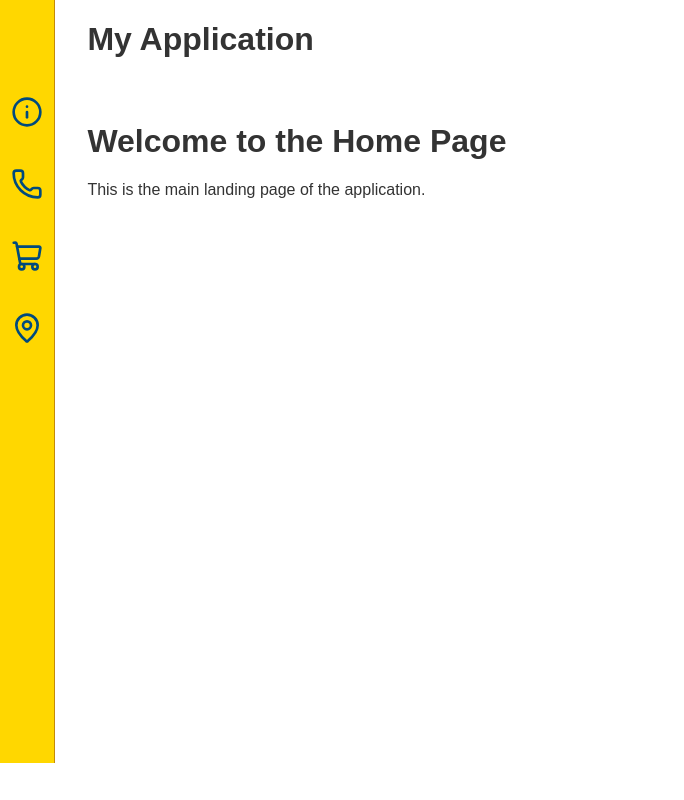
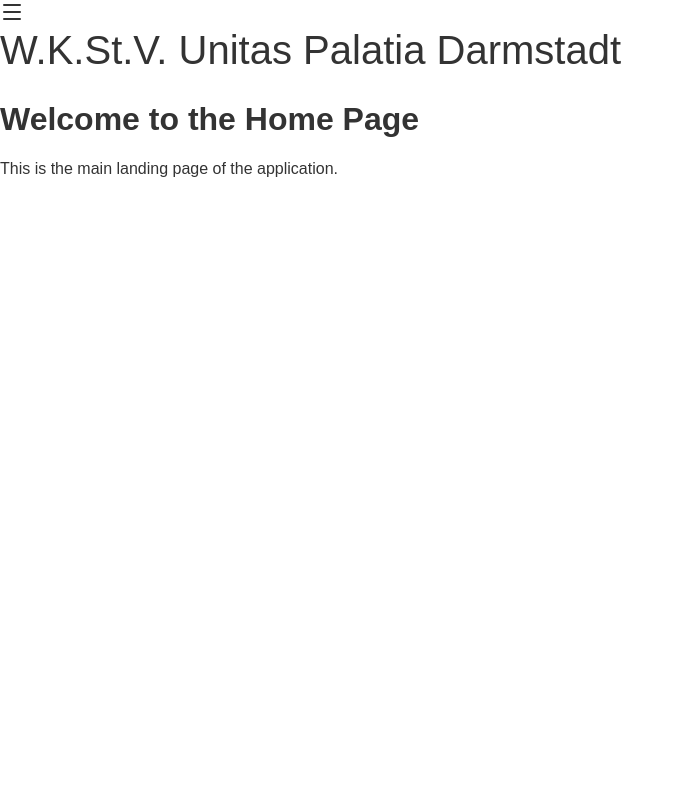
Before and after one commit to thomasklausriedel/palatiaWebsite, a React (Vite) app in the folder frontend/: page / in a window 1280 px wide. Shown: the whole page, without its empty margins (0-684 px from the left). Built offline with nearby package versions, Linux system fonts and the light colour scheme.

Commit message:
make sidebar and overlay

```diff
--- a/frontend/src/layouts/RootLayout.scss
+++ b/frontend/src/layouts/RootLayout.scss
@@ -1,17 +1,16 @@
-.sidebar-container {
-    margin-right: 32px;
-    border-right: 1px solid #c38a08;
-    padding: 8px;
-    background-color: $secondary-color;
-}
+// .sidebar-container {
+//     margin-right: 2rem;
+//     border-right: 1px solid #c38a08;
+//     padding: min(0.5em, 10%);
+//     background-color: $secondary-color;
+// }
 
 
 .expanded {
-    width: 10vw;
+    width: 90vw;
     transition: width 0.3s ease;
 }
 
 .collapsed {
-    width: 3vw;
-    transition: width 0.3s ease;
+    display: none;
 }
--- a/frontend/src/layouts/RootLayout.tsx
+++ b/frontend/src/layouts/RootLayout.tsx
@@ -14,7 +14,7 @@
             </div>
             <div>
                 <div className="h-10vh">
-                    <Header/>
+                    <Header sidebarExpanded={sidebarExpanded} setSidebarExpanded={setSidebarExpanded} />
                 </div>
                 <div className="h-80vh">
                     <Outlet />
--- a/frontend/src/segments/Header.scss
+++ b/frontend/src/segments/Header.scss
@@ -0,0 +1,3 @@
+.header-title {
+    font-size: clamp(1.8rem, calc(7vw + 1rem), 2.5rem);
+}
--- a/frontend/src/segments/Header.tsx
+++ b/frontend/src/segments/Header.tsx
@@ -1,8 +1,20 @@
-export const Header = () => {
+import { Menu } from "lucide-react";
+import "./Header.scss"
+
+interface HeaderProps {
+    sidebarExpanded: boolean;
+    setSidebarExpanded: (expanded: boolean) => void;
+}
+
+export const Header = ({ sidebarExpanded, setSidebarExpanded }: HeaderProps) => {
     return (
         <header className="header">
             <div className="header-content">
-                <h1>My Application</h1>
+                <div onClick={() => setSidebarExpanded(!sidebarExpanded)}>
+                    {!sidebarExpanded && <Menu
+                     className="menu-btn" />}
+                </div>
+                <span className="header-title">W.K.St.V. Unitas Palatia Darmstadt</span>
             </div>
         </header>
     );
--- a/frontend/src/segments/Sidebar.scss
+++ b/frontend/src/segments/Sidebar.scss
@@ -1,10 +1,46 @@
+$sidebar-width: 320px;
+$sidebar-bg: $secondary-color;
+$backdrop-bg: rgba(0, 0, 0, 0.5);
+$transition-speed: 0.3s;
+$z-backdrop: 900;
+$z-sidebar: 1000;
+
 .sidebar {
+  position: fixed;
+  top: 0;
+  left: 0;
+  height: 100vh;
+  width: min($sidebar-width, 85vw);
+  background-color: $sidebar-bg;
   display: flex;
+  z-index: $z-sidebar;
   flex-direction: column;
   padding: 8px;
   margin: 4px;
-  justify-content: center;
+  justify-content: flex-start;
   align-items: center;
+
+  &.is-open {
+    transform: translateX(-100%);
+    transition: transform $transition-speed cubic-bezier(0.4, 0, 0.2, 1);
+    will-change: transform;
+  }
+
+}
+
+.overlay-backdrop {
+  position: fixed;
+  inset: 0;
+  background-color: $backdrop-bg;
+  z-index: $z-backdrop;
+  opacity: 0;
+  visibility: hidden;
+  transition: opacity $transition-speed ease, visibility $transition-speed ease;
+
+  &.is-open {
+    opacity: 1;
+    visibility: visible;
+  }
 }
 
 .sidebar-expanded {
@@ -30,7 +66,7 @@
   margin: 4px;
   text-decoration: none;
   color: inherit;
-  transition: background-color 0.3s ease, color 0.3s ease;
+  transition: background-color $transition-speed ease, color $transition-speed ease;
 
   &:hover {
     background-color: #d7a122; /* Darker shade for hover effect */
@@ -38,64 +74,64 @@
   }
 }
 
-.sidebar-logo {
-  position: relative;
-  min-width: 48px;
-  width: auto;
-  height: 5vh;
-  margin: 4px;
-  display: flex;
-  border: none;
-  background: none;
+// .sidebar-logo {
+//   position: relative;
+//   min-width: 48px;
+//   width: auto;
+//   height: 5vh;
+//   margin: 4px;
+//   display: flex;
+//   border: none;
+//   background: none;
 
-  .collapse-icon {
-    width: 100%;
-    height: 100%;
-    position: absolute;
-    top: 0;
-    left: 0;
+//   .collapse-icon {
+//     width: 100%;
+//     height: 100%;
+//     position: absolute;
+//     top: 0;
+//     left: 0;
 
-    &:hover {
-      cursor: pointer;
-    }
-  }
+//     &:hover {
+//       cursor: pointer;
+//     }
+//   }
 
-  .app-icon,
-  .hover-icon {
-    /* Beide Icons belegen denselben Platz im Grid */
-    position: absolute;
-    top: 0;
-    left: 0;
-    display: flex;
-    justify-content: center;
-    align-items: center;
-    width: 100%;
-    height: 100%;
-    transition: opacity 0.3s ease, transform 0.3s ease;
-  }
+//   .app-icon,
+//   .hover-icon {
+//     /* Beide Icons belegen denselben Platz im Grid */
+//     position: absolute;
+//     top: 0;
+//     left: 0;
+//     display: flex;
+//     justify-content: center;
+//     align-items: center;
+//     width: 100%;
+//     height: 100%;
+//     transition: opacity $transition-speed ease, transform $transition-speed ease;
+//   }
 
-  .hover-icon {
-    opacity: 0;
-    pointer-events: none;
-    transform: scale(0.9); /* optional: minimaler Zoom-Effekt */
-  }
+//   .hover-icon {
+//     opacity: 0;
+//     pointer-events: none;
+//     transform: scale(0.9); /* optional: minimaler Zoom-Effekt */
+//   }
 
-  .app-icon {
-    opacity: 1;
-    transform: scale(1);
-  }
+//   .app-icon {
+//     opacity: 1;
+//     transform: scale(1);
+//   }
 
-  &:hover {
-    .app-icon {
-      opacity: 0;
-      pointer-events: none;
-      transform: scale(0.9);
-    }
+//   &:hover {
+//     .app-icon {
+//       opacity: 0;
+//       pointer-events: none;
+//       transform: scale(0.9);
+//     }
 
-    .hover-icon {
-      opacity: 1;
-      pointer-events: auto;
-      transform: scale(1);
-    }
-  }
-}
+//     .hover-icon {
+//       opacity: 1;
+//       pointer-events: auto;
+//       transform: scale(1);
+//     }
+//   }
+// }
--- a/frontend/src/segments/Sidebar.tsx
+++ b/frontend/src/segments/Sidebar.tsx
@@ -10,6 +10,7 @@
 
 export const Sidebar = ({ sidebarExpanded, setSidebarExpanded }: SidebarProps) => {
     return (
+        <div>
             <div className={`sidebar g-16 ${sidebarExpanded ? 'sidebar-expanded' : 'sidebar-collapsed'}`}>
 
                 <div id="sidebar-toggle-home-section">
@@ -48,5 +49,8 @@
                     {sidebarExpanded && <span className="sidebar-link-text">Directions</span>}
                 </a>
             </div>
+            <div className={`overlay-backdrop ${sidebarExpanded ? 'is-open' : ''}`}></div>
+        </div>
+
     )
 };
```
Lines whose indentation alone changed are shown as unchanged.
